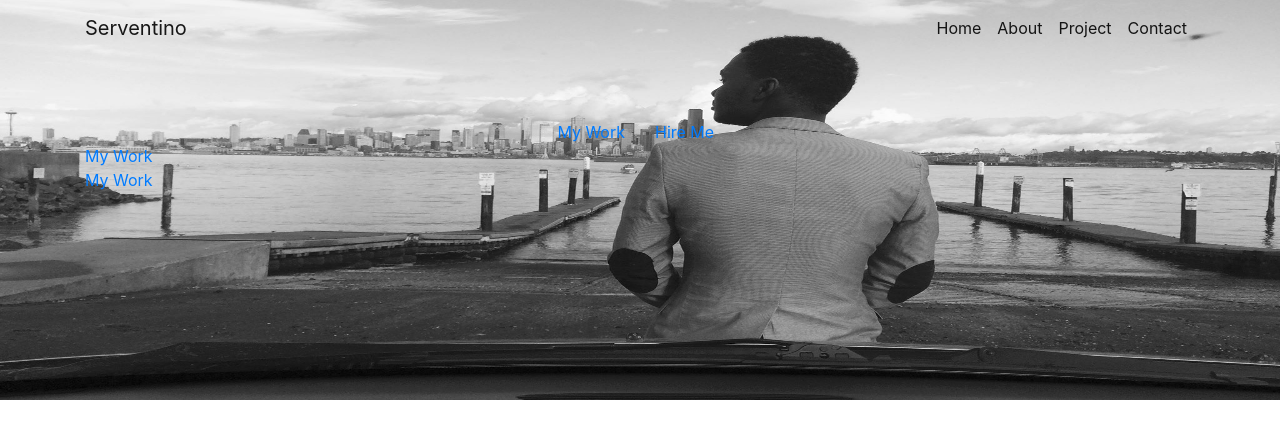
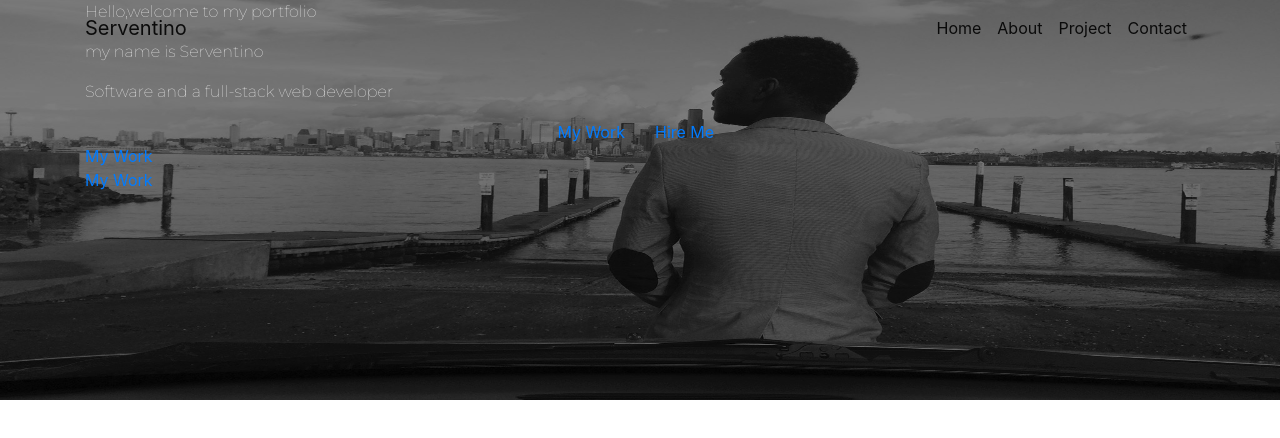
Before and after one commit to servenn/portfolio.io, a plain HTML site: page index.html in a window 1280 px wide. Drawn offline with nearby package versions, Linux system fonts and the light colour scheme; a script that the page names is missing.

Commit message:
Update main.css

```diff
--- a/main.css
+++ b/main.css
@@ -10,6 +10,7 @@
 }
 .main-page img{
     width:100%;
+    filter: brightness(50%);
     height:400px;
     position: absolute;
 }
@@ -18,3 +19,9 @@
     width:100%;
     background-color: transparent !important;
 }
+.welcome-info-intro{
+   position: relative;
+/*    top:360px; */
+   color:white;
+   font-family: 'Montserrat', sans-serif;
+}
```
